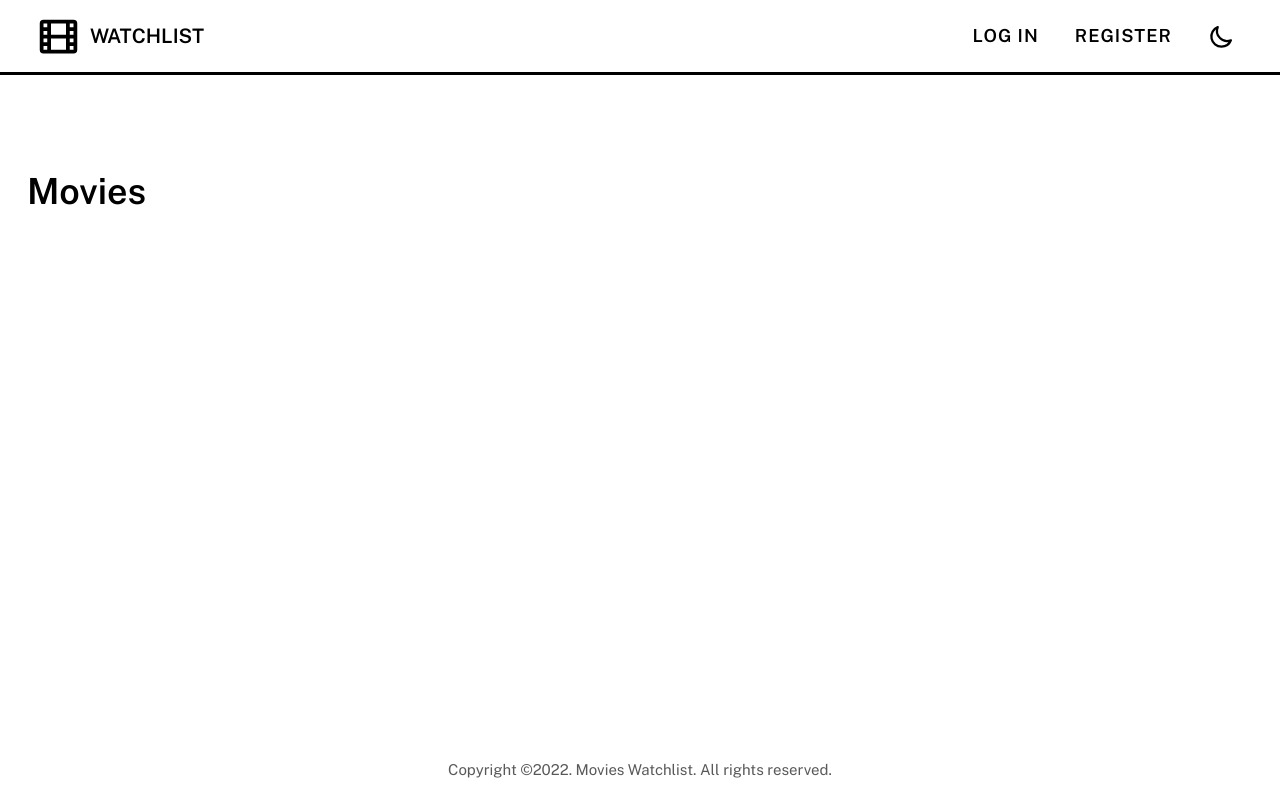
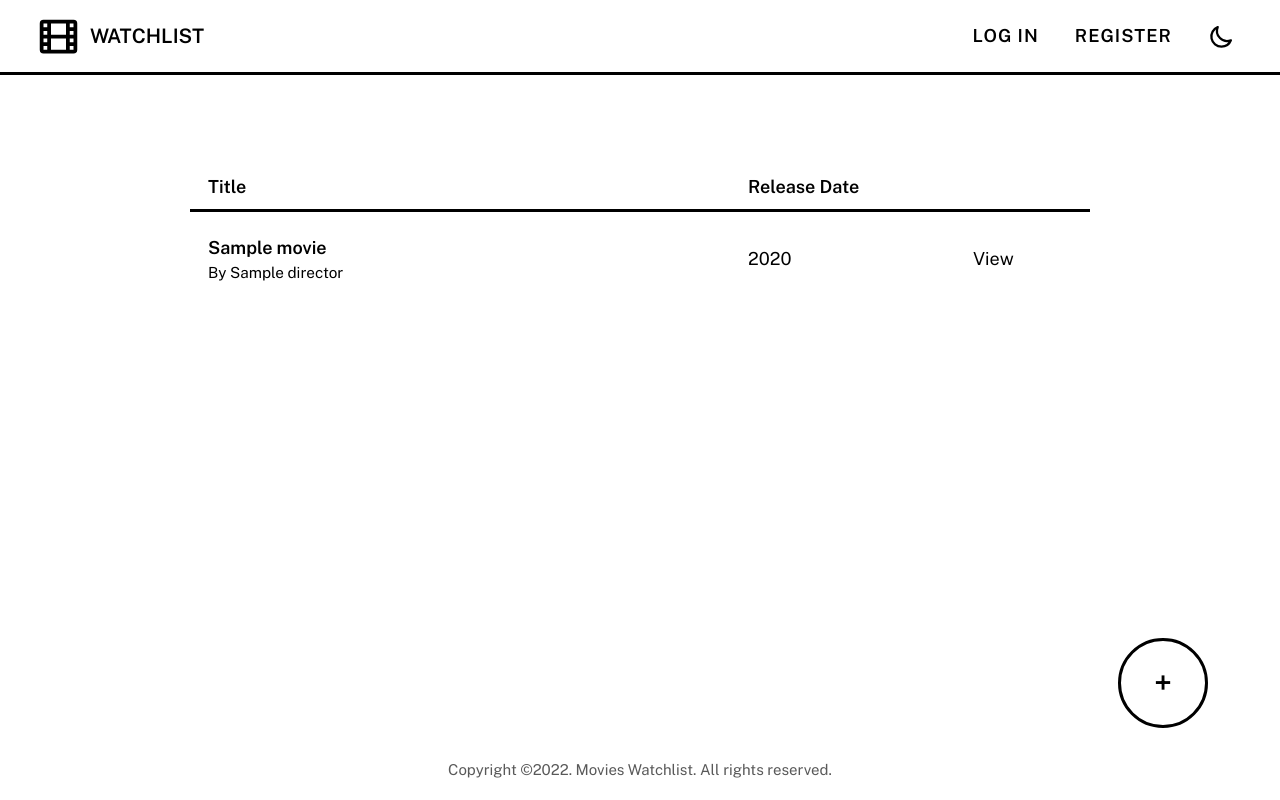
Before and after one commit to OlgaPrikhodko/movie-watchlist, a Flask app: template movie_library/templates/index.html in a window 1280 px wide. Run offline with Flask 3, Linux system fonts and the light colour scheme; the template is opened without the code that fills it: most values are stand-ins (such as "Sample title", 1, 10 or a date in 2020).

Commit message:
:star: displaying a table of all movies

```diff
--- a/movie_library/routes.py
+++ b/movie_library/routes.py
@@ -20,9 +20,13 @@ pages = Blueprint(
 
 @pages.route("/")
 def index():
+    movie_data = current_app.db.movie.find({})
+    movies = [Movie(**movie) for movie in movie_data]
+
     return render_template(
         "index.html",
         title="Movies Watchlist",
+        movies_data=movies,
     )
 
 
--- /dev/null
+++ b/movie_library/static/css/movies.css
@@ -0,0 +1,74 @@
+.button--add {
+  position: absolute;
+  bottom: 4rem;
+  right: 2rem;
+  display: flex;
+  height: 5rem;
+  width: 5rem;
+  border: var(--border);
+  border-radius: 50%;
+  color: var(--text-dark);
+  text-decoration: none;
+  font-weight: 600;
+  font-size: 1.75rem;
+  align-items: center;
+  justify-content: center;
+}
+
+@media screen and (min-width: 50em) {
+  .button--add {
+    right: 3rem;
+  }
+}
+
+@media screen and (min-width: 80em) {
+  .button--add {
+    right: 4rem;
+  }
+}
+
+.button--add:hover {
+  color: var(--text);
+  background-color: var(--accent-colour);
+}
+
+.table {
+  max-width: 50rem;
+  width: 100%;
+  margin: 0 auto;
+  border-spacing: 0;
+}
+
+.table__cell {
+  padding: 1.25rem 1rem;
+}
+
+.table__cell--header {
+  text-align: left;
+  padding: 0.5rem 1rem;
+  border-bottom: var(--border);
+}
+
+.table__movieTitle {
+  font-weight: 600;
+}
+
+.table__movieDirector {
+  font-size: 0.85em;
+}
+
+.table__link {
+  color: inherit;
+  text-decoration: none;
+}
+
+.table__link:hover {
+  text-decoration: underline;
+  text-decoration-color: var(--accent-colour);
+}
+
+.table__empty {
+  display: block;
+  text-align: center;
+  font-size: 1.2rem;
+}
--- a/movie_library/templates/index.html
+++ b/movie_library/templates/index.html
@@ -1,8 +1,59 @@
 {% extends "layout.html" %}
 
 {% block head_content %}
-{% endblock head_content %}
+  <link rel="stylesheet"
+        href="{{ url_for('static', filename='css/movies.css') }}" />
+{% endblock %}
 
 {% block main_content %}
-  <h1>Movies</h1>
-{% endblock main_content %}
+  {% if movies_data %}
+    <table class="table">
+      <colgroup>
+        <col style="width: 60%">
+        <col style="width: 25%">
+        <col style="width: 15%">
+      </colgroup>
+      <thead>
+        <tr class="table__header">
+          <th class="table__cell table__cell--header">
+            Title
+          </th>
+          <th class="table__cell table__cell--header">
+            Release Date
+          </th>
+          <th class="table__cell table__cell--header">
+          </th>
+        </tr>
+      </thead>
+      <tbody>
+        {% for movie in movies_data %}
+          <tr>
+            <td class="table__cell">
+              <p class="table__movieTitle">
+                {{ movie.title }}
+              </p>
+              <p class="table__movieDirector">
+                By {{ movie.director }}
+              </p>
+            </td>
+            <td class="table__cell">
+              {{ movie.year }}
+            </td>
+            <td class="table__cell">
+              <a href="#" class="table__link">View</a>
+            </td>
+          </tr>
+        {% endfor %}
+      </tbody>
+    </table>
+  {% else %}
+    <p class="table__empty">
+      You haven't added any movies yet. <a href="{{ url_for('pages.add_movie') }}" class="link">Add one!</a>
+    </p>
+  {% endif %}
+
+  <a href="{{ url_for('pages.add_movie') }}" class="button button--add">
+    <span>+</span>
+  </a>
+
+{% endblock %}
```
Also changed, not shown: 1 other file.
